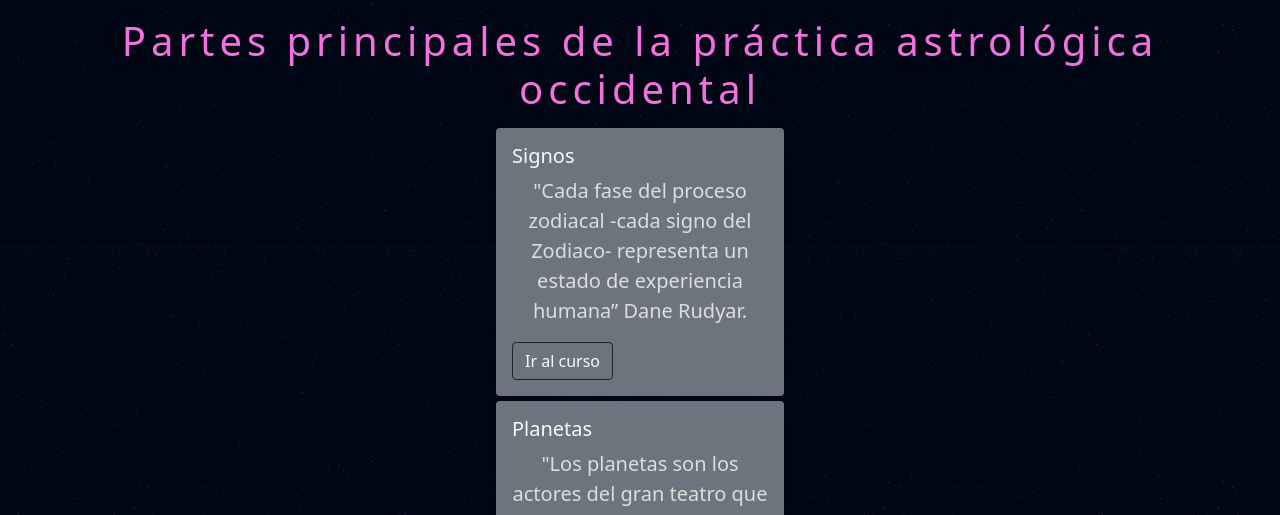
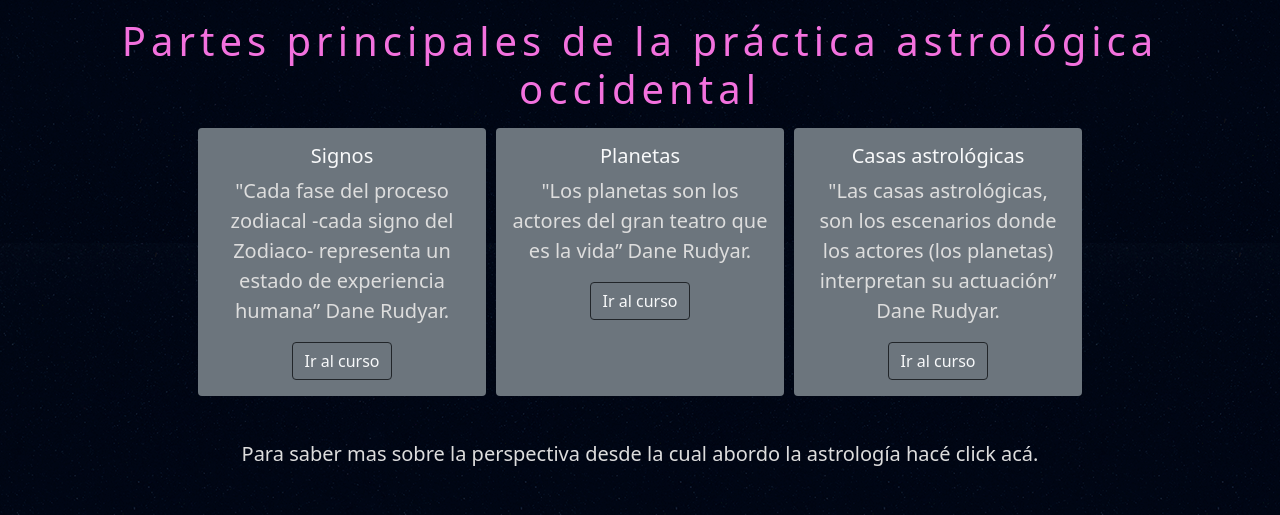
Before and after one commit to EvaBonaparte/AstroData, a website: page index.html in a window 1280 px wide. Shown: the part 1293-1808 px from the top of the page. Drawn offline with nearby package versions, Linux system fonts and the light colour scheme.

Commit message:
Modificaciones finales versión 4

```diff
--- a/scss/layout/_home.scss
+++ b/scss/layout/_home.scss
@@ -278,5 +278,17 @@
         h3{
             @include titulos(center, 5px, 10px, 60px, $colorAlternativoUno, 40px);
         }
+        .contenedor_cards{
+            display: flex;
+            flex-direction: row;
+            flex-wrap: nowrap;
+            .card-body{
+                text-align: center;
+                justify-content: center;
+                .btn{
+                    align-self: baseline;
+                }
+            }
+        }
     }
 }
--- a/scss/layout/_servicios.scss
+++ b/scss/layout/_servicios.scss
@@ -254,15 +254,21 @@
             font-size: 50px;
         }
         table{
-              font-size: 20px;
             tr{
                 td{
                     padding: 30px;
+                    font-size: 20px;
+                    ul{
+                        li{
+                            font-size: 15px;
+                        }
+                    }
                 }
             }
             tr{
                 th {
                     padding: 30px;
+                    font-size: 25px;
                 }
             }
         }
```
Also changed, not shown: html/servicios.html (+1 -1 lines), css/estilo.css. Lines whose indentation alone changed are shown as unchanged.
